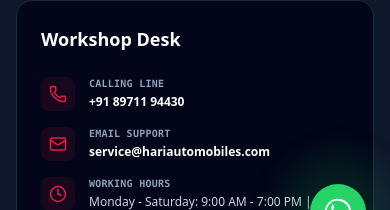
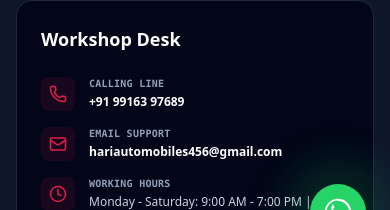
Before and after one commit to suendra2020/hariautomobiles-final-version-deploy, a React (Vite) app: page /contact in a window 390 px wide. Shown: the part 440-650 px from the top of the page. Built offline with nearby package versions, Linux system fonts and the light colour scheme.

Commit message:
latest phone number updated

```diff
--- a/src/components/BookingModal.tsx
+++ b/src/components/BookingModal.tsx
@@ -101,7 +101,7 @@
     };
 
     // 1. Send form details using FormSubmit.co official ajax endpoint (Non-blocking background action)
-    fetch("https://formsubmit.co/ajax/vsurendra223344@gmail.com", {
+    fetch("https://formsubmit.co/ajax/hariautomobiles456@gmail.com", {
       method: "POST",
       headers: {
         "Content-Type": "application/json",
--- a/src/data.ts
+++ b/src/data.ts
@@ -686,10 +686,10 @@
   keywords: "Car Service Center Bangalore, Car Repair Bangalore, Multi Brand Car Service Bangalore, Anagalapura, Kada Agrahara Main Rd, Fiat Service Center Bangalore, Jeep Service Center Bangalore, Car Mechanic Bangalore, Best Car Workshop Bangalore, Hennur, Thanisandra, Bagalur",
   author: "Hari Automobiles Bangalore",
   address: "St, Antony's road, Kada Agrahara Main Rd, opp. TimberLand creation, Lovedale, Anagalapura, Karnataka 560077",
-  phone: "+91 89711 94430",
+  phone: "+91 99163 97689",
   phoneDisplay: "089711 94430",
   whatsapp: "+918971194430",
-  email: "service@hariautomobiles.com",
+  email: "hariautomobiles456@gmail.com",
   hours: "Monday - Saturday: 9:00 AM - 7:00 PM | Sunday: Closed (Emergency Support Active)",
   mapsEmbed: "https://maps.google.com/maps?q=Hari%20Automobiles,%20St,Antony's%20road,%20Kada%20Agrahara%20Main%20Rd,%20opp.%20TimberLand%20creation,%20Lovedale,%20Anagalapura,%20Karnataka%20560077&t=&z=16&ie=UTF8&iwloc=&output=embed"
 };
--- a/src/views/ContactView.tsx
+++ b/src/views/ContactView.tsx
@@ -51,7 +51,7 @@
     setIsSubmitting(true);
 
     try {
-      await fetch("https://formsubmit.co/ajax/vsurendra223344@gmail.com", {
+      await fetch("https://formsubmit.co/ajax/hariautomobiles456@gmail.com", {
         method: "POST",
         headers: {
           "Content-Type": "application/json",
```
